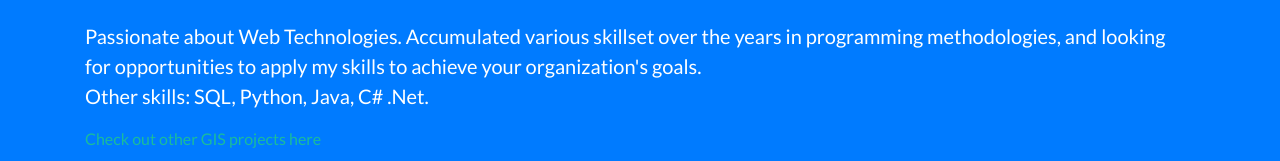
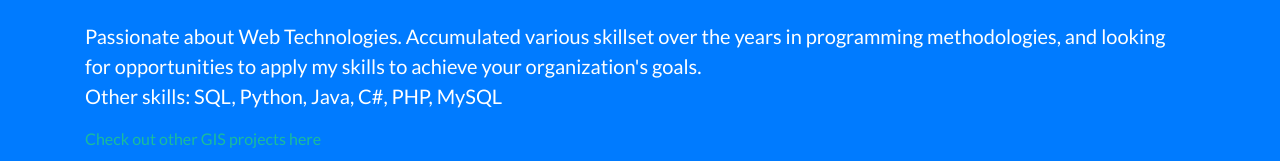
Before and after one commit to mainoo-smith/mainoo-smith.github.io, a plain HTML site: page index.html in a window 1280 px wide. Shown: the part 2322-2483 px from the top of the page. Drawn offline with nearby package versions, Linux system fonts and the light colour scheme; a script that the page names is missing.

Commit message:
updated about section

```diff
--- a/index.html
+++ b/index.html
@@ -188,7 +188,7 @@
             Passionate about Web Technologies.
             Accumulated various skillset over the years in programming methodologies, and looking for opportunities to apply my skills to achieve your organization's goals.
             <br>
-            Other skills: SQL, Python, Java, C# .Net.
+            Other skills: SQL, Python, Java, C#, PHP, MySQL
           </p>
           <a href="https://storymaps.arcgis.com/stories/062ad271d8cb4fca88ea4b1ec5d9eede">Check out other GIS projects here</a>
 
```
